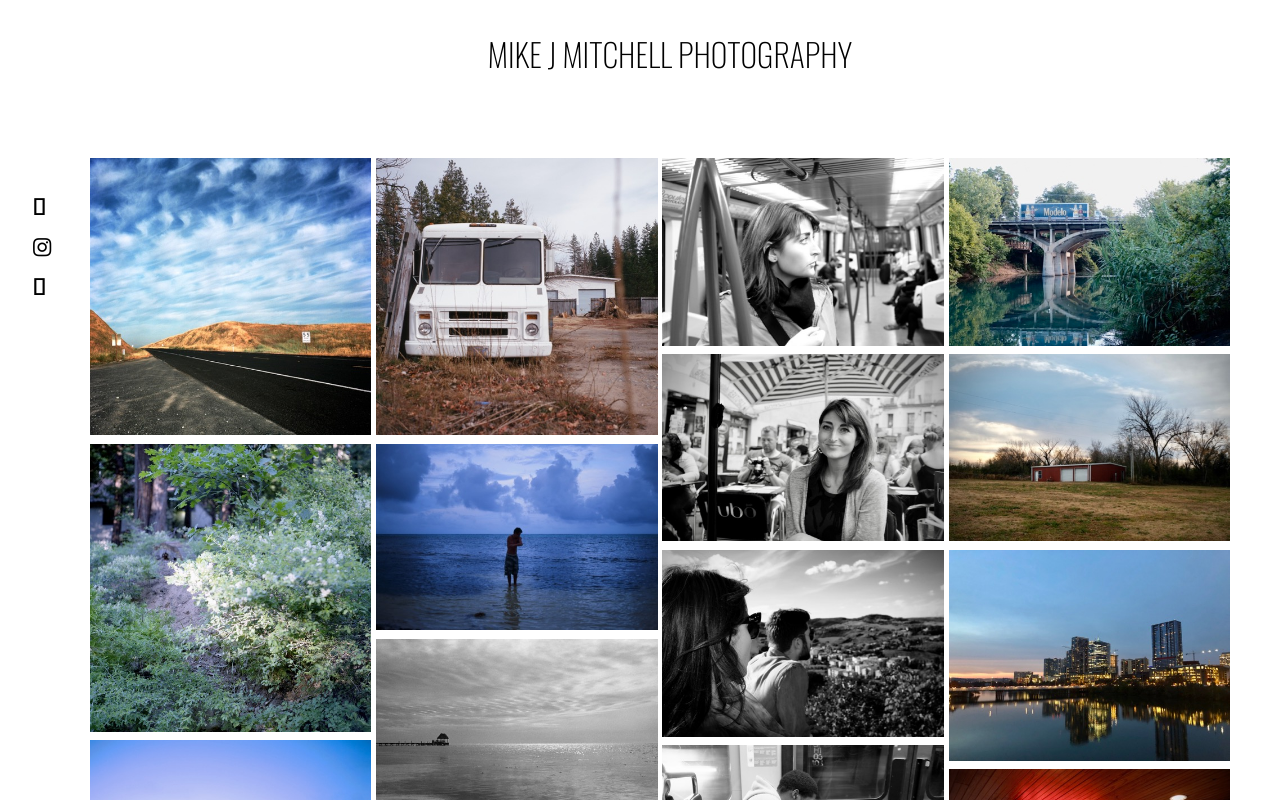
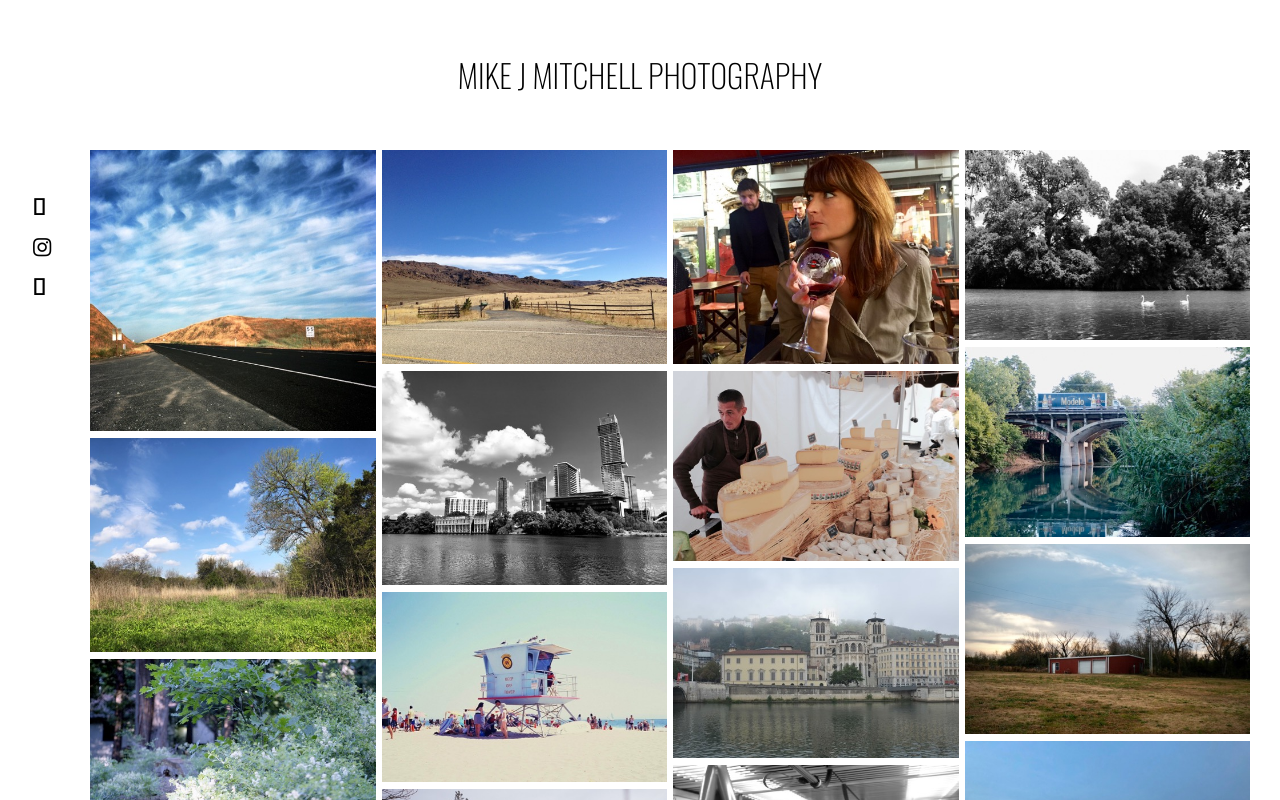
Before and after one commit to ETS-ReactNative4/mjm-photography, a React (Create React App) app in the folder client/: page / in a window 1280 px wide. Shown: the top 800 px of the page. Built offline with nearby package versions, Linux system fonts and the light colour scheme; a web font is replaced by a local one.

Commit message:
much better spinner behavior now

```diff
--- a/client/src/App.js
+++ b/client/src/App.js
@@ -11,7 +11,6 @@
 import createHistory from 'history/createBrowserHistory'
 
 const history = createHistory()
-let counter = 0;
 
 class App extends Component {
   constructor (props){
@@ -30,30 +29,21 @@
     }, 1800);
   }
 
-  loadImgages = () => {
-    counter++
-    // console.log(counter);
-
-    if (counter === this.state.images.length * 2 - 2) {
-
-    }
-  }
-
   render() {
     if (this.state.imgsLoaded) {
       return (
         <BrowserRouter>
           <div className="App">
+            <Header />
             <Aside />
             <div className="content">
-              <Header />
+
               <Switch {...this.props}>
                 <Route exact path="/picture/:id"
                   render={(props) => <Pic {...props} images={this.state.images} />}/>
                 <Route exact path="/info" component={Info} />
                 <Route path="/" render={(props) => <GridList {...props}
-                  images={this.state.images}
-                  loaded={this.state.imgsLoaded}/>}/>
+                  images={this.state.images}/>}/>
               </Switch>
             </div>
           </div>
--- a/client/src/components/Aside.js
+++ b/client/src/components/Aside.js
@@ -3,12 +3,15 @@
 import { Link } from "react-router-dom";
 
 const Aside = (props) => {
+
   return (
     <aside className="aside">
       <nav className="nav-list basic-flex-col">
 
         <Link to="/">
-          <div className="aside-icon-div"><i className="far fa-camera-retro aside-icon"></i>
+
+          <div className="aside-icon-div">
+            <i className="far fa-camera-retro aside-icon"></i>
           </div>
         </Link>
 
--- a/client/src/components/GridList.js
+++ b/client/src/components/GridList.js
@@ -1,24 +1,10 @@
 import React, { Component } from 'react'
 import '../css/App.css'
 import GridTile from './GridTile'
+import GridSpinner from './GridSpinner'
 import PropTypes from 'prop-types';
 
 class GridList extends Component {
-
-
-  componentDidMount = () => {
-    if (this.props.loaded) {
-      // setTimeout(() => {
-      //   document.getElementById("main-grid").classList.add("show")
-      // }, 10);
-    }
-  }
-
-  // componentDidUpdate = (prevProps) => {
-  //   if (this.props.loaded !== prevProps.loaded) {
-  //     document.getElementById("main-grid").classList.add("show")
-  //   }
-  // }
 
   render() {
     const { images } = this.props
@@ -30,6 +16,7 @@
             index={i}
             key={item.id} />
         )}
+        <GridSpinner timeout={560}/>
       </div>
     )
   }
--- /dev/null
+++ b/client/src/components/GridSpinner.js
@@ -0,0 +1,26 @@
+import React, { Component } from 'react'
+import '../css/App.css'
+
+
+
+class GridSpinner extends Component {
+
+  componentDidMount = () => {
+    const spinner = document.getElementById("grid-spinner-div")
+
+    setTimeout(() => {
+      spinner.classList.add("hide")
+    }, this.props.timeout);
+  }
+
+
+  render() {
+    return (
+      <div className="grid-spinner-div" id="grid-spinner-div">
+        <i className="fal fa-sync"></i>
+      </div>
+    )
+  }
+}
+
+export default GridSpinner;
--- a/client/src/components/GridTile.js
+++ b/client/src/components/GridTile.js
@@ -1,34 +1,20 @@
 import React, { Component } from 'react'
 import PropTypes from 'prop-types';
 import '../css/App.css'
-import {Link} from "react-router-dom";
+import { Link } from "react-router-dom";
 
 let counter = 0;
 class GridTile extends Component {
 
-  constructor(props){
-    super(props)
-    this.state = {
-      show: false,
-    }
-  }
-
-
-
-  componentDidMount = () => {
-
-  }
-
   showImages = () => {
-
     const htmlCol = document.getElementsByClassName("grid-image")
-    const arr = Array.from(htmlCol)
+    const picArr = Array.from(htmlCol)
     counter++
 
     if(counter >= this.props.images.length -1) {
       setTimeout(() => {
-        arr.forEach(img => img.classList.add("show"))
-      }, 50);
+        picArr.forEach(img => img.classList.add("show"))
+      }, 560);
 
     }
 
@@ -36,16 +22,15 @@
 
   render() {
     const { images, index } = this.props
-
     return (
-      <Link to={`/picture/${images[index].id}`} key={images.id}
-        images={images}>
+      <Link to={`/picture/${images[index].id}`} key={images.id} className="link">
         <img src={images[index].thumb}
           alt="Gallery"
           onLoad={this.showImages}
           className={"grid-image"}
           id={`${images[index].id.toString()}`} />
       </Link>
+
     )
   }
 }
--- a/client/src/css/App.css
+++ b/client/src/css/App.css
@@ -6,6 +6,10 @@
   display: grid;
   grid-template-columns: 80px 1fr;
 
+}
+
+:root {
+  --top-margin: 90px;
 }
 
 body {
@@ -48,100 +52,7 @@
           align-items: center;
 }
 
-
-.title {
-  z-index: 5;
-  font-weight: 200;
-  font-size: 2em;
-  text-align: center;
-  margin-top: 30px;
-}
-
-.camera-image {
-  max-width: 75px;
-  padding-right: 10px;
-  margin-top: -4px;
-}
-
-.aside {
-  height: 100vh;
-  position: fixed;
-  padding: 25px;
-  grid-column-start: 1;
-  grid-column: span 1;
-}
-
-.info-main {
-  margin-top: 35px;
-  width: 80vw;
-  font-size: 1.5em;
-  padding: 0px 60px 0px 60px;
-}
-
-.nav-list {
-  padding-top: 123px;
-}
-
-.aside-icon-div {
-  padding: 8px;
-}
-
-.aside-icon {
-  font-size: 1.3em;
-}
-
-.content {
-  grid-column-start: 2;
-  padding-right: 20px;
-}
-
- .main-grid {
-  overflow-y: hidden;
-
-  padding: 60px 30px 20px 10px;
-  -webkit-column-count: 4;
-          column-count: 4;
-  -webkit-column-gap: .3em;
-          column-gap: .3em;
-
-}
-
-/* .main-grid.show {
-
-  transition: .2s;
-  -webkit-transition: .2s;
-  opacity: 1;
-  transform: scale(1);
-  transition-delay: .2s;
-
-} */
-
-/* .item {
-  margin-bottom: .1em;
-} */
-
-.grid-image {
-  opacity: 0;
-  /* transform: scale(1.02); */
-  width: 100%;
-  transition-delay: .2s;
-  transition: .2s;
-  transition: .2s;
-  -webkit-transition: .2s;
-transition-delay: .9s;
-margin-bottom: .2em;
-}
-
-.grid-image.show {
-  transition: .2s;
-  -webkit-transition: .2s;
-  opacity: 1;
-  /* transform: scale(1); */
-  transition-delay: .2s;
-  transition: .2s;
-  opacity: 1;
-}
-
+/********************** INTRO_SPINNER *****************************/
 
 #loading-div {
   width: 100vw;
@@ -175,11 +86,6 @@
   -webkit-box-align: center;
       -ms-flex-align: center;
           align-items: center;
-}
-
-
-.grid-tile-spinner {
-  font-size: 3em;
 }
 
 @-webkit-keyframes blur {
@@ -266,6 +172,128 @@
   position: absolute;
 }
 
+/********************** MAIN_CONTENT *****************************/
+
+
+header {
+  background: white;
+  z-index: 1000;
+  width: 100vw;
+  position: fixed;
+  top: 0;
+  left: 0;
+  padding: 30px 0 10px 0;
+}
+
+
+.title {
+  font-weight: 200;
+  font-size: 2em;
+  text-align: center;
+  /* margin-top: 30px; */
+}
+
+/* .camera-image {
+  max-width: 75px;
+  padding-right: 10px;
+  margin-top: -4px;
+} */
+
+.aside {
+  height: 100vh;
+  position: fixed;
+  padding: 25px;
+  grid-column-start: 1;
+  grid-column: span 1;
+}
+
+.info-main {
+  margin-top: 60px;
+  width: 80vw;
+  font-size: 1.5em;
+  padding: 0px 60px 0px 60px;
+}
+
+.nav-list {
+  padding-top: 123px;
+}
+
+.aside-icon-div {
+  padding: 8px;
+}
+
+.aside-icon {
+  font-size: 1.3em;
+}
+
+.content {
+  /* height: 100vh; */
+  margin-top: var(--top-margin);
+  grid-column-start: 2;
+  padding-right: 20px;
+
+}
+
+
+/************************** GRID *******************************/
+
+ .grid-spinner-div {
+   z-index: 500;
+   opacity: 1!important;
+   margin:0 auto;
+   position: fixed;
+   top: 50%;
+   left: 50%;
+   margin-left:-35px;
+   margin-top:-35px
+ }
+
+ .grid-spinner-div.hide {
+   display: none;
+ }
+
+ .fa-sync {
+  font-size: 70px;
+  color: rgb(100, 100, 100);
+  animation: grid-spinner .7s linear infinite;
+ }
+
+ @keyframes grid-spinner {
+   from {
+     transform: rotate(0deg)
+   }
+   to {
+     transform: rotate(360deg)
+   }
+ }
+
+ .main-grid {
+  position: absolute;
+  overflow-y: hidden;
+  padding:  60px 30px 20px 10px;
+  -webkit-column-count: 4;
+          column-count: 4;
+  -webkit-column-gap: 6px;
+          column-gap: 6px;
+}
+
+.grid-image {
+  -webkit-column-break-inside: avoid;
+          break-inside: avoid;
+  opacity: 0;
+  width: 100%;
+  -webkit-transition: .2s ease-in-out;
+          transition: .2s ease-in-out;
+
+  margin-bottom: 2px;
+}
+
+.grid-image.show {
+  -webkit-transition: .2s ease-in-out;
+          transition: .2s ease-in-out;
+  opacity: 1;
+}
+
 /* ******************* FULL IMAGE PAGE ********************** */
 
 .image-info {
@@ -279,14 +307,11 @@
   font-size: 1.2em;
   color: grey;
   font-style: italic;
-
 }
 
-
-
 .full-image-div {
-  padding: 0px 0px 40px 0px;
-  max-width: 100%;
+  width: 100%;
+  margin-top: 35px;
   display: -webkit-box;
   display: -ms-flexbox;
   display: flex;
@@ -298,17 +323,13 @@
       -ms-flex-align: center;
           align-items: center;
   opacity: 0;
-  transform: scale(.99);
   transition: .2s ease-in-out;
-          -webkit-transition: .2s ease-in-out;
-
-
+      -webkit-transition: .2s ease-in-out;
 }
 
 .full-image-div.show {
   transition: .2s ease-in-out;
   -webkit-transition: .2s ease-in-out;
-  transform: scale(1);
   opacity: 1;
 }
 
@@ -325,19 +346,8 @@
 
 .single-image {
   max-width: 100%;
-  max-height: 75vh;
+  max-height: 78vh;
 }
-
- /* *********************** media queries ********************* */
-
- /* @media (min-width: 1025px) and (max-width: 1280px) {
-
-} */
-
-/*
-  ##Device = Tablets, Ipads (portrait)
-  ##Screen = B/w 768px to 1024px
-*/
 
 @media (min-width: 768px) and (max-width: 1024px) and (orientation: portrait) {
 
@@ -345,13 +355,7 @@
     -webkit-column-count: 3;
             column-count: 3;
   }
-
 }
-
-/*
-  ##Device = Tablets, Ipads (landscape)
-  ##Screen = B/w 768px to 1024px
-*/
 
 @media (min-width: 768px) and (max-width: 1024px) and (orientation: landscape) {
 
@@ -367,12 +371,6 @@
 
 }
 
-
-
-/*
-  ##Device = Low Resolution Tablets, Mobiles (Landscape)
-  ##Screen = B/w 481px to 767px
-*/
 
 @media (min-width: 481px) and (max-width: 767px) {
 
@@ -405,15 +403,11 @@
 
 }
 
-/*
-  ##Device = Most of the Smartphones Mobiles (Portrait)
-  ##Screen = B/w 320px to 479px
-*/
 
-@media (min-width: 320px) and (max-width: 480px) {
+@media (min-width: 200px) and (max-width: 480px) {
   .main-grid {
-    -webkit-column-count: 2;
-            column-count: 2;
+    -webkit-column-count: 1;
+            column-count: 1;
     padding: 50px 30px 20px 30px;
 
   }
```
Also changed, not shown: client/src/components/Pic.js (+48 -20 lines), client/src/state.js (+37 -23 lines), client/public/img/mjm_ - 7.jpg (added), client/public/img/mjm_thumb_ - 7.jpg (added).
